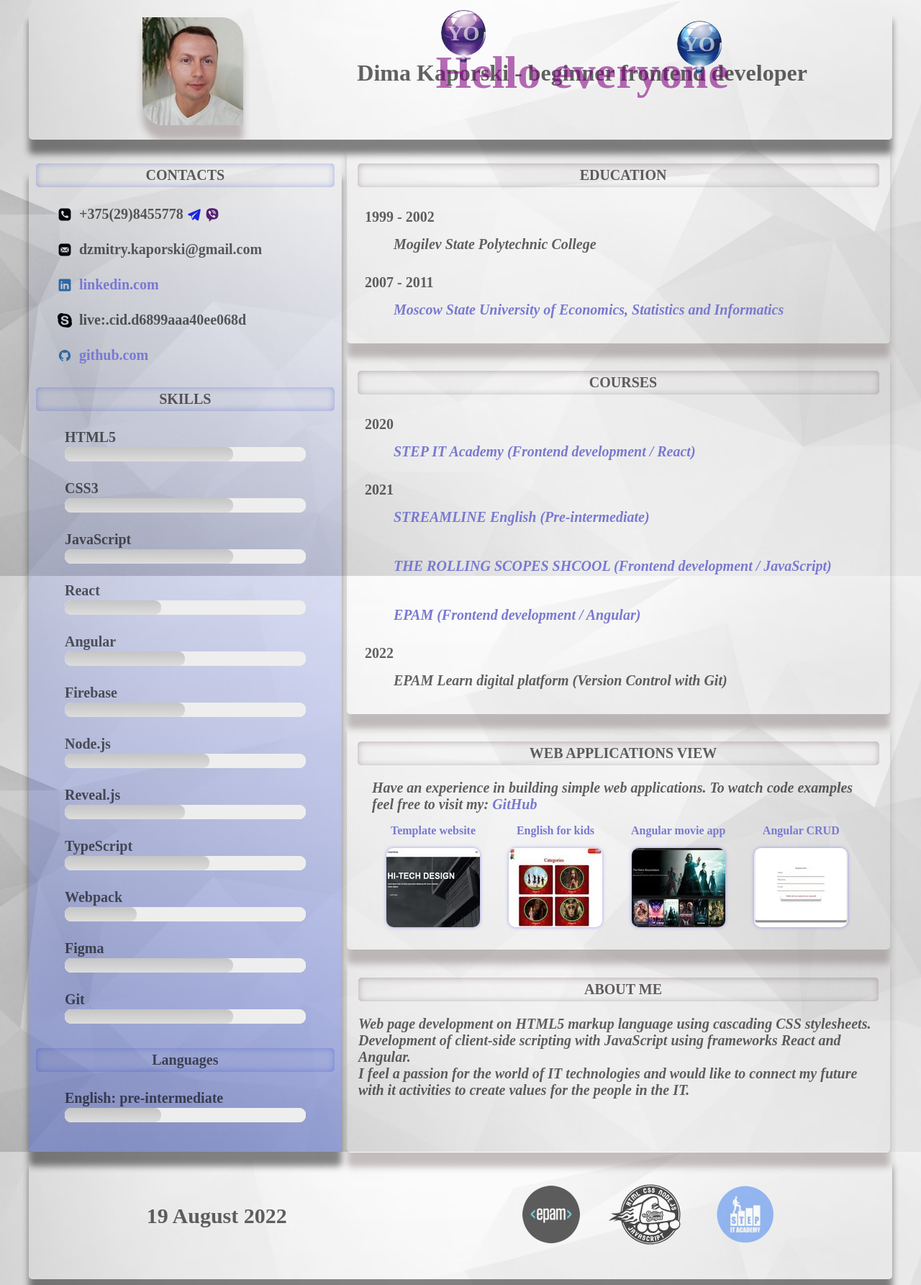
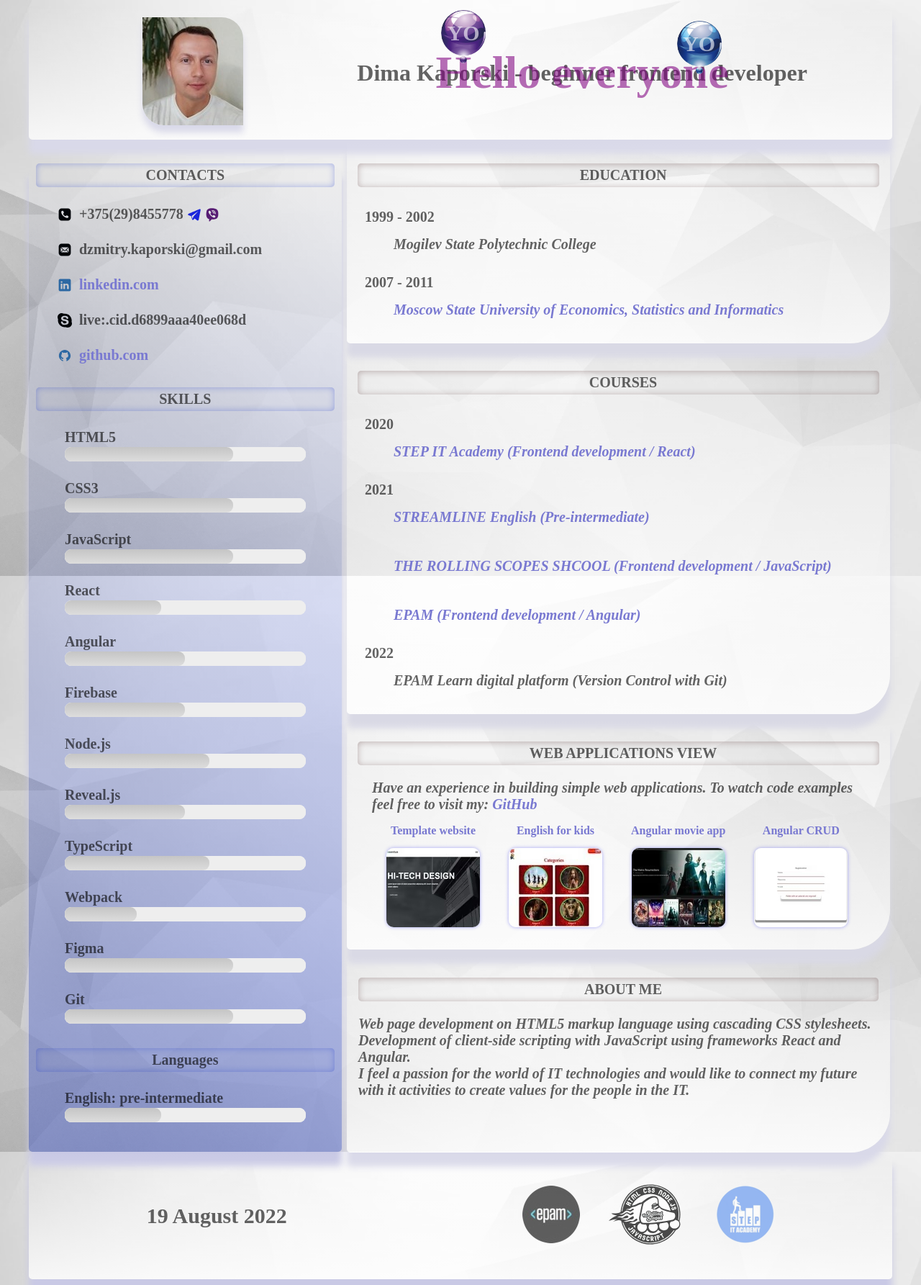
Before and after one commit to DzmitryKaporski/angular-cv, an Angular app: page / in a window 1280 px wide. Shown: the whole page at 72% size. Built offline with nearby package versions, Linux system fonts and the light colour scheme.

Commit message:
refactor: change styles

```diff
--- a/src/app/aside/aside.component.scss
+++ b/src/app/aside/aside.component.scss
@@ -14,7 +14,7 @@
   height: 85.8rem;
   border-bottom-left-radius: 5px;
   border-bottom-right-radius: 5px;
-  box-shadow: 0 20px 10px rgba(0, 0, 0, 0.47);
+  box-shadow: 0 20px 10px #c9c9e5;
   background: linear-gradient(rgba(28, 142, 235, 0), 50%, rgba(22, 53, 206, 0.342));
 
   @media (max-width: 1200px) {
--- a/src/app/footer/footer.component.html
+++ b/src/app/footer/footer.component.html
@@ -2,7 +2,7 @@
   <div class="footer-date">{{date|date: 'd MMMM y'}}</div>
   <div class="footer-logos">
     <ul *ngFor="let logo of logosList">
-      <li>
+      <li class="footer-link">
         <a href={{logo.url}} target="_blank"> <img class={{logo.class}} src={{logo.src}} alt={{logo.alt}}> </a>
       </li>
     </ul>
--- a/src/app/footer/footer.component.scss
+++ b/src/app/footer/footer.component.scss
@@ -3,8 +3,9 @@
   justify-content: space-around;
   border-bottom-left-radius: 5px;
   border-bottom-right-radius: 5px;
-  box-shadow: 0 20px 10px rgba(0, 0, 0, 0.47);
+  box-shadow: 0 20px 10px #c9c9e5;
   color: rgba(0, 0, 0, 0.607);
+  background: linear-gradient(rgba(28, 142, 235, 0), 50%, rgba(255, 255, 255, 0.79));
 
   @media (max-width: 1200px) {
     & {
@@ -66,6 +67,14 @@
   }
 }
 
+.footer-link {
+  transition: 0.5s;
+
+  &:hover {
+    scale: 1.1;
+  }
+}
+
 ul {
   padding: 0;
   list-style-type: none;
--- a/src/app/header/header.component.scss
+++ b/src/app/header/header.component.scss
@@ -4,7 +4,8 @@
   justify-content: space-evenly;
   border-bottom-left-radius: 5px;
   border-bottom-right-radius: 5px;
-  box-shadow: 0 20px 10px rgba(0, 0, 0, 0.47);
+  box-shadow: 0 20px 10px #d9d9e9;
+  background: linear-gradient(rgba(28, 142, 235, 0), 50%, rgba(255, 255, 255, 0.79));
 
   @media (max-width: 1200px) {
     & {
--- a/src/app/header/photo/photo.component.scss
+++ b/src/app/header/photo/photo.component.scss
@@ -5,31 +5,14 @@
   .photo {
     width: 140px;
     height: 150px;
-    box-shadow: 0 20px 10px rgba(135, 122, 122, 0.469);
+    box-shadow: 0 10px 10px #d9d9e9;
     border-bottom-left-radius: 30px;
     border-top-right-radius: 30px;
+    transition: 0.5s;
+
+    &:hover {
+      cursor: none;
+      scale: 1.1;
+    }
   }
 }
-
-.photo-zoom-wrap {
-  margin-top: 15px;
-  position: absolute;
-  width: 151px;
-  height: 163px;
-  opacity: 0;
-  transition: all 0.3s ease-out;
-
-  &:hover {
-    opacity: 1;
-    transform: scale(1.1);
-    cursor: none;
-  }
-
-  .photo-zoom {
-    width: 151px;
-    height: 163px;
-    border-bottom-left-radius: 30px;
-    border-top-right-radius: 30px;
-    box-shadow: 0 20px 10px rgba(135, 122, 122, 0.469);
-  }
-}
--- a/src/app/main/main.component.scss
+++ b/src/app/main/main.component.scss
@@ -20,8 +20,9 @@
   margin-bottom: 5px;
   padding: 15px;
   border-bottom-left-radius: 5px;
-  border-bottom-right-radius: 5px;
-  box-shadow: 0 20px 10px rgba(135, 122, 122, 0.469);
+  border-bottom-right-radius: 55px;
+  box-shadow: 0 20px 10px #d9d9e5;
+  background: linear-gradient(rgba(28, 142, 235, 0), 50%, rgba(255, 255, 255, 0.79));
 }
 
 .courses-list {
@@ -92,8 +93,9 @@
   padding: 16px 16px 55px 16px;
   font-size: 20px;
   border-bottom-left-radius: 5px;
-  border-bottom-right-radius: 5px;
-  box-shadow: 0 20px 10px rgba(135, 122, 122, 0.469);
+  border-bottom-right-radius: 55px;
+  box-shadow: 0 20px 10px #d9d9e9;
+  background: linear-gradient(rgba(28, 142, 235, 0), 50%, rgba(255, 255, 255, 0.79));
 }
 
 .portfolio__list {
@@ -108,6 +110,7 @@
     transition: 0.5s;
 
     &:hover {
+      scale: 1.1;
       box-shadow: 0 0 20px rgba(0, 0, 255, 0.404);
       opacity: 1;
       cursor: pointer;
--- a/src/styles.scss
+++ b/src/styles.scss
@@ -1,7 +1,7 @@
 /* You can add global styles to this file, and also import other style files */
 html {
   position: relative;
-  background-image: url(./assets/img/background.avif);
+  background-image: url(./assets/img/background.jpg);
   background-size: cover;
   background-attachment: fixed;
   animation: page forwards;
```
